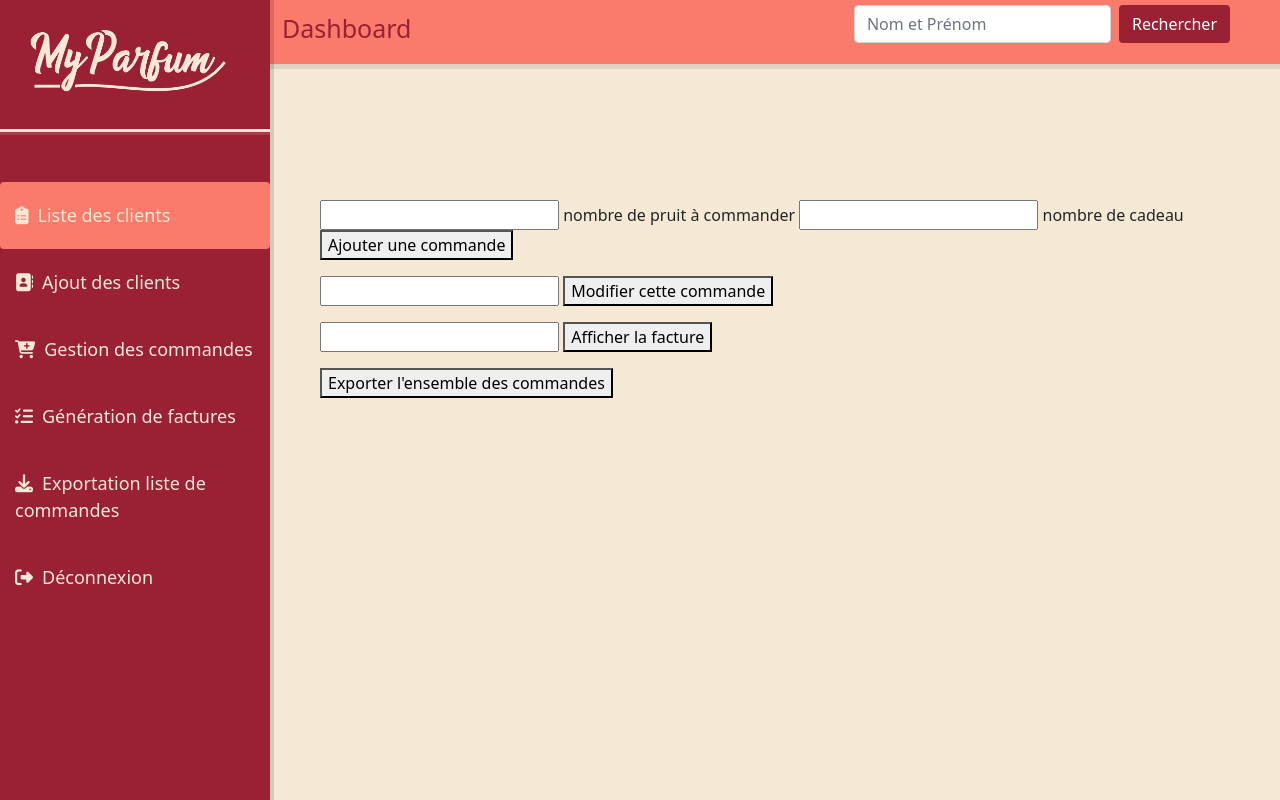
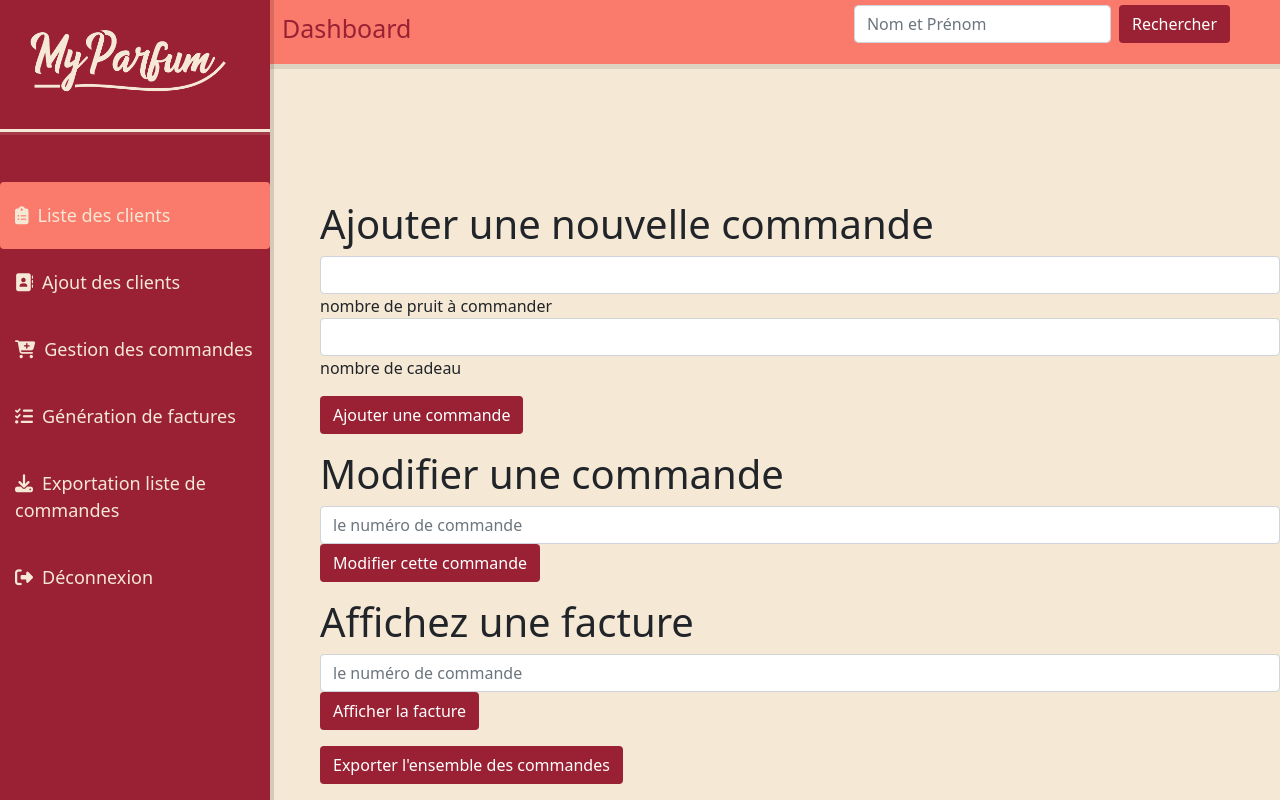
Before and after one commit to SGLover28/Parfumerie, a PHP site: page /gestionCommande.php in a window 1280 px wide. Run offline with PHP 8.4, Linux system fonts and the light colour scheme; some libraries are stand-ins or nearby versions.

Commit message:
Continue le dev, réparation de quelque pb

```diff
--- a/Mouna/GestionCommande.php
+++ b/Mouna/GestionCommande.php
@@ -69,23 +69,27 @@ $_SESSION = array();
 //deux possibilités: créer une commande oou la modifier (il y a l'option suppression dans la modification de commande)
 ?>
 <div id="espaceGestion" style="position:absolute; right:0; top: 25%; height : 10% ;width :75% ">
+<H1>Ajouter une nouvelle commande</H1>
 <form action="CreerCommande.php" method="POST">
-    <input type="number" name="qte"> nombre de pruit à commander   </input>
-    <input type = "number" name = "Cqte"> nombre de cadeau </input>
-    <button type="submit" class="bouttonDefault">Ajouter une commande</button>
+    <input class="form-control me-2" type="number" name="qte"> nombre de pruit à commander   </input>
+    <input class="form-control me-2" type = "number" name = "Cqte"> nombre de cadeau </input></p>
+    <button class="btn" type="submit" class="bouttonDefault">Ajouter une commande</button>
 
 </form>
+
+<H1>Modifier une commande</H1>
 <form action="ModifierCommande.php" method="POST">
-    <input name="IdCommande" class= "inputDefault"/>
-    <button type="submit">Modifier cette commande</button>
+    <input placeholder ='le numéro de commande' name="IdCommande" class="form-control me-2"/>
+    <button class="btn" type="submit">Modifier cette commande</button>
 </form>
+<H1>Affichez une facture </H1>
 <form action="Facture.php" method="POST">
-    <input name="IdCommande" class= "inputDefault"/>
-    <button type="submit">Afficher la facture</button>
+    <input  placeholder ='le numéro de commande' type='number' name="IdCommande" class="form-control me-2"/>
+    <button class="btn" type="submit">Afficher la facture</button>
 </form>
 
 <form action ='export.php'>
 
-<button type='submit'> Exporter l'ensemble des commandes</button>
+<button class="btn" type='submit'> Exporter l'ensemble des commandes</button>
 </form>
 </div>
--- a/Mouna/export.php
+++ b/Mouna/export.php
@@ -2,7 +2,7 @@
 
 //Pour cette partie j'ai retrouvé le code issus de https://www.codexworld.com/export-data-to-excel-in-php/ en changant les valeurs nécessaires
 
-$Connect = mysqli_connect( "127.0.0.1", "root", "", "tdparfumerie-3");
+$Connect = mysqli_connect( "127.0.0.1", "root", "", "parfumerie");
 if(!$Connect){
     echo"erreur connexion";
 
```
Also changed, not shown: Mouna/ConfirmerCommande.php (+5 -3 lines), Mouna/Facture.php (+35 -9 lines), Mouna/ModifierCommande.php (+19 -8 lines).
